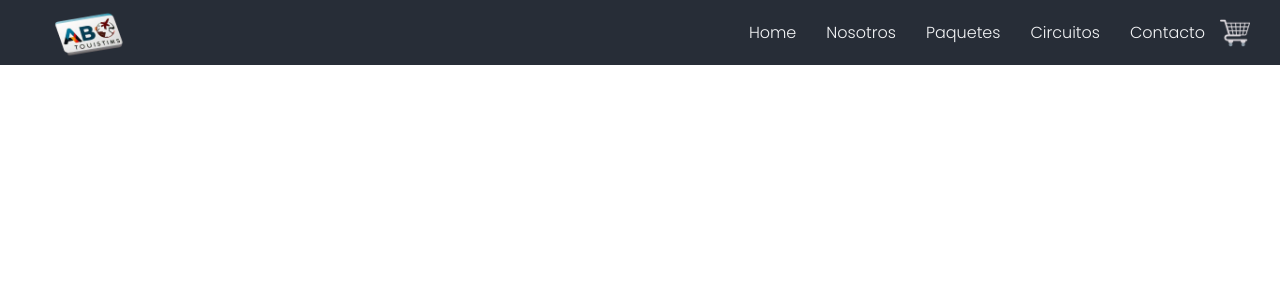
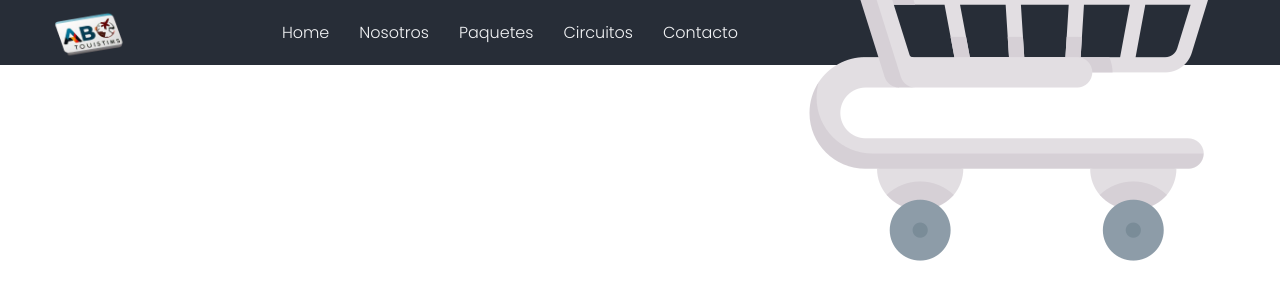
Before and after one commit to victoriauretadev/E2-Challenge-Landing-Page---Navbar-, a plain HTML site: page index.html in a window 1280 px wide. Drawn offline with Linux system fonts and the light colour scheme.

Commit message:
proyectando

```diff
--- a/styles.css
+++ b/styles.css
@@ -13,6 +13,7 @@
   /* bg-colors */
 
   --secondary: #272d37;
+  --button-gallery: rgb(5, 116, 252);
 
   /* Text colors */
   --text-gray: #adb9c7;
@@ -54,10 +55,3 @@ header {
   height: 190%;
   padding: 0px 0px 7px 0px;
 }
-
-.cart-icon {
-  height: 30px;
-  padding: 5px 10px;
-  cursor: pointer;
-  padding: 0px 0px 0px 15px;
-}
```
Also changed, not shown: assets/butan.jpg (added), assets/header.jpg (added), assets/japon.jpg (added), assets/lisboa.jpg (added), assets/roma.jpg (added), assets/vietnam.jpg (added).
